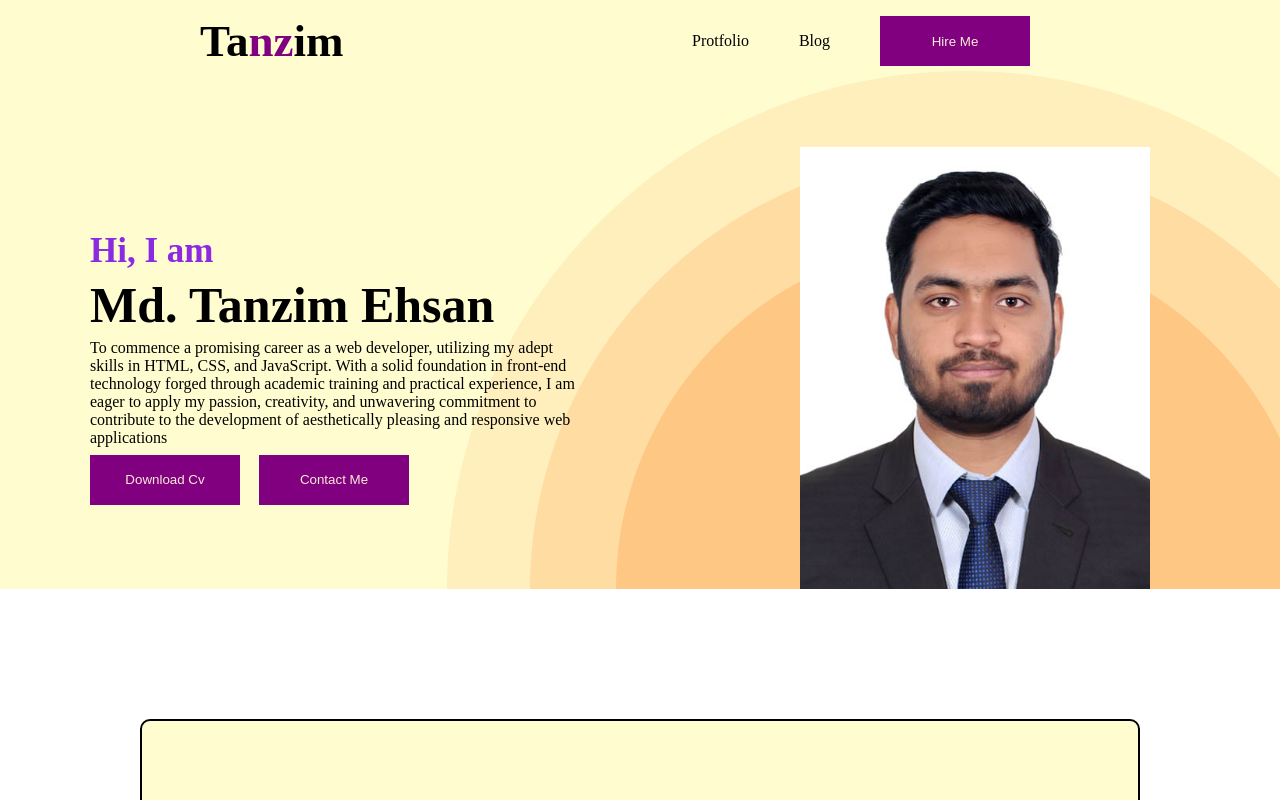
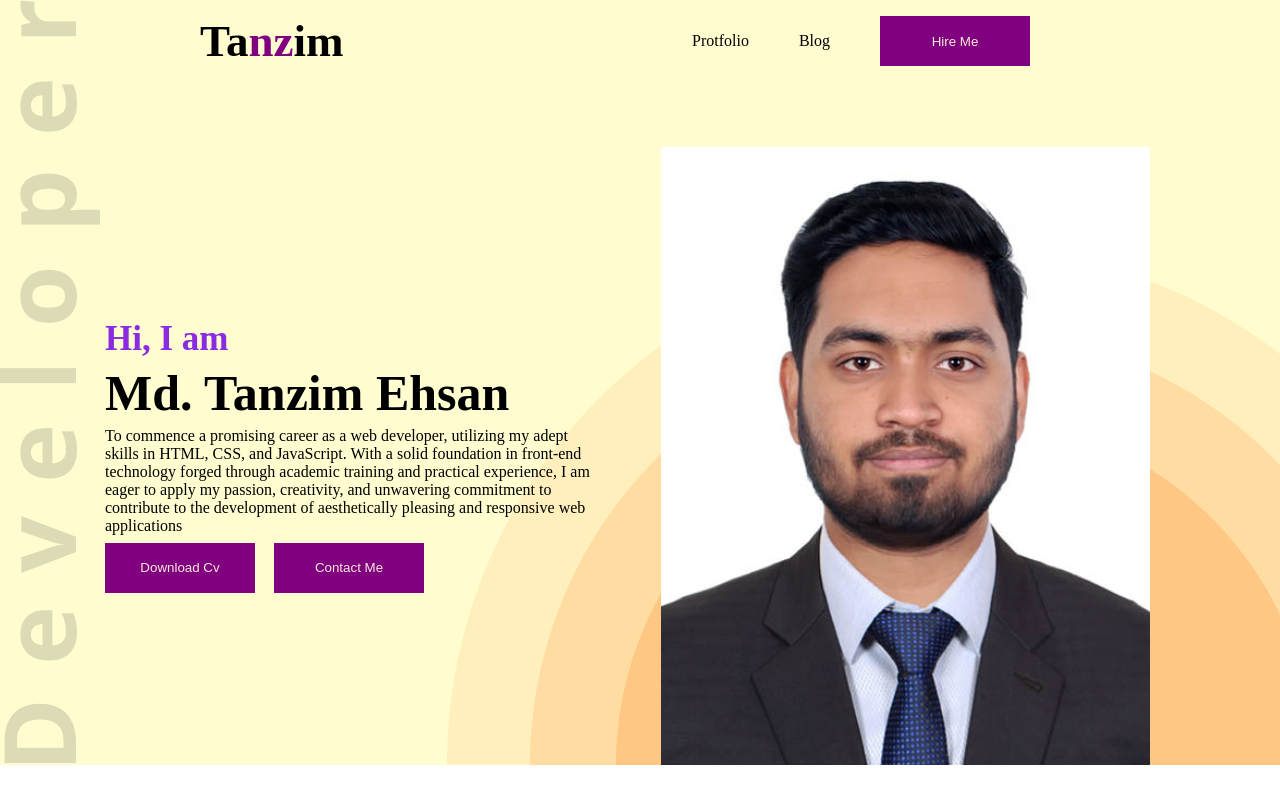
Before and after one commit to Ehsan-Tanzim/Portfolio_H_C, a plain HTML site: page index.html in a window 1280 px wide. Shown: the top 800 px of the page. Drawn offline with Linux system fonts and the light colour scheme.

Commit message:
dev imag

```diff
--- a/style.css
+++ b/style.css
@@ -70,10 +70,11 @@ nav  li{
 /* header related style */
 .header{
     background-color:#FFFDD0 ;
-    background-image: url(images/header_bg.png);
+    background-image: url('images/header_bg.png'),url('images/developer.png');
     background-repeat: no-repeat;
-    background-position:bottom right;
+    background-position:bottom right,top left;
     padding-top: 15px;
+    height: 750px;
 
 
 }
@@ -88,7 +89,7 @@ nav  li{
 
 }
 .profile{
-    width: 350px;
+    width: 489px;
 
 
 
@@ -114,6 +115,7 @@ nav  li{
 }
 .banner-main{
     max-width: 500px;
+    margin-left: 15px;
 }
 
 /* about */
```
